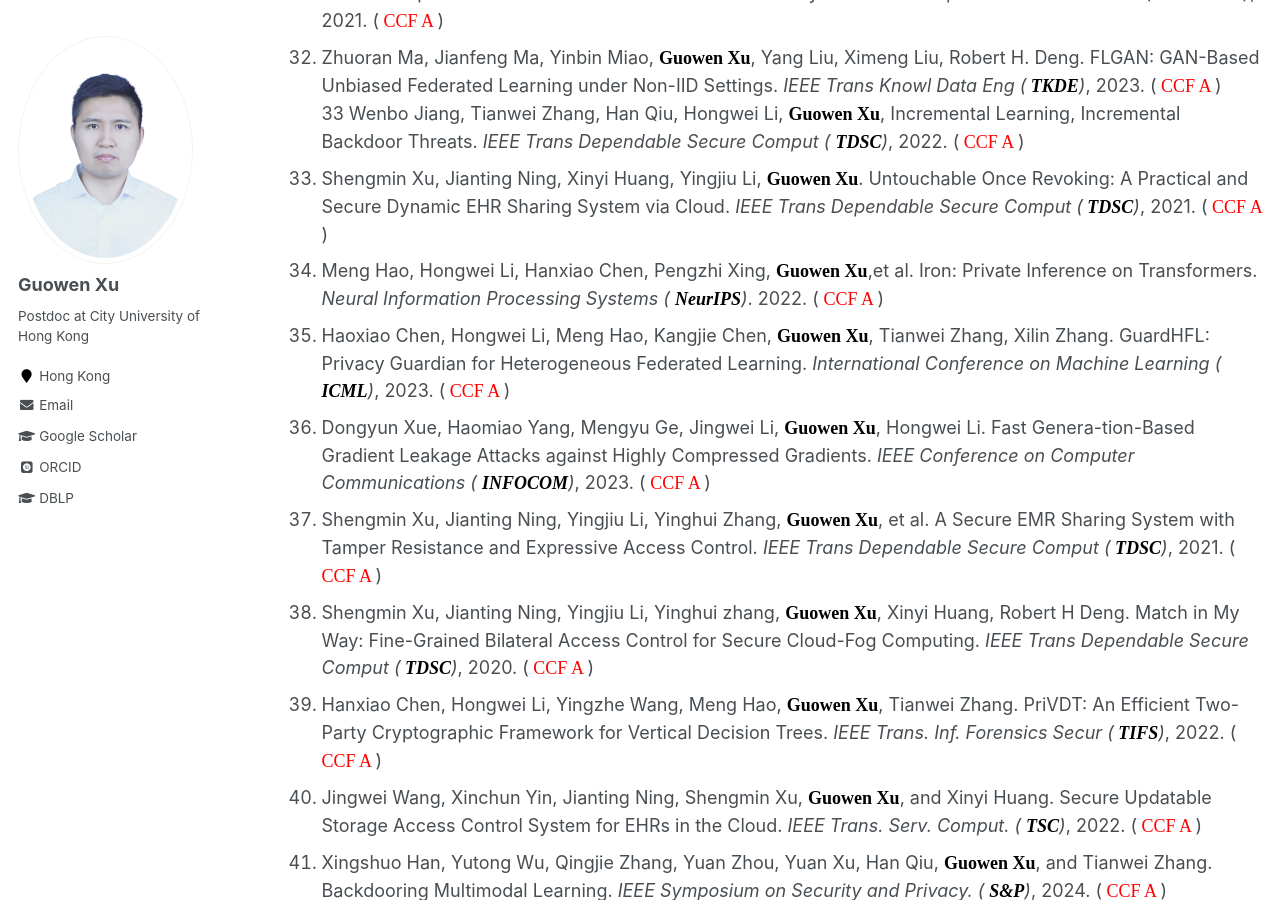
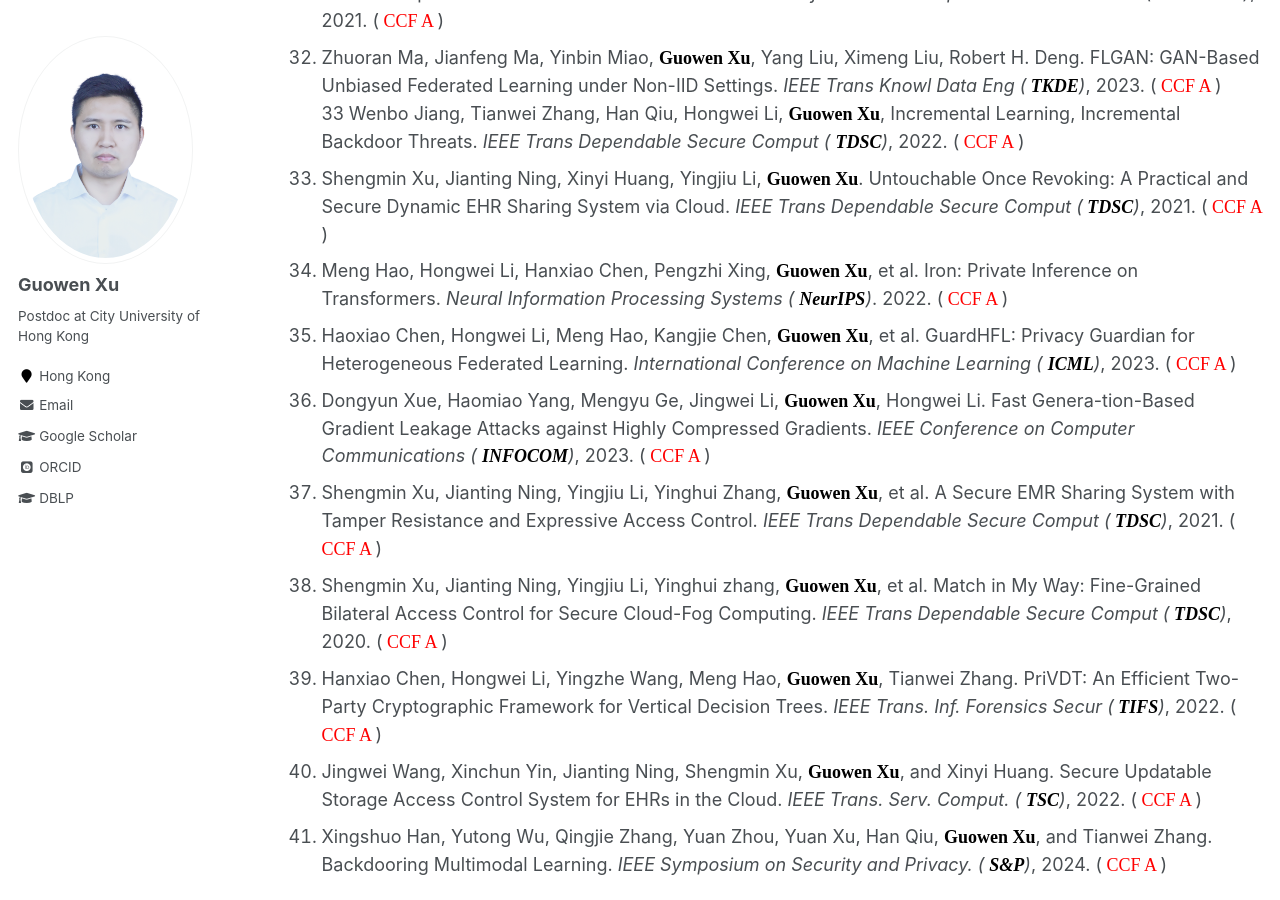
Before and after one commit to Guowen-xu/guowen-xu.github.io, a Jekyll site: the page built from _pages/publications.md, in a window 1280 px wide and 900 px high, scrolled down 2674 px. Built offline with Jekyll 4.4.1, drawn with Linux system fonts in a browser that asks for light colours; some web fonts are replaced.

Commit message:
Update publications.md

```diff
--- a/_pages/publications.md
+++ b/_pages/publications.md
@@ -48,11 +48,11 @@ You can find my articles on my [Google Scholar](https://scholar.google.com.hk/ci
 32. Zhuoran Ma, Jianfeng Ma, Yinbin Miao, **<font face="Times New Roman" color=black size=4> Guowen Xu</font>**, Yang Liu, Ximeng Liu, Robert H. Deng. FLGAN: GAN-Based Unbiased Federated Learning under Non-IID Settings. *IEEE Trans Knowl Data Eng (**<font face="Times New Roman" color=black size=4> TKDE</font>**)*, 2023. (<font face="Times New Roman" color=red size=4>  CCF A </font>)
 33 Wenbo Jiang, Tianwei Zhang, Han Qiu, Hongwei Li, **<font face="Times New Roman" color=black size=4> Guowen Xu</font>**, Incremental Learning, Incremental Backdoor Threats. *IEEE Trans Dependable Secure Comput ( **<font face="Times New Roman" color=black size=4> TDSC</font>**)*, 2022. (<font face="Times New Roman" color=red size=4>  CCF A </font>)
 34. Shengmin Xu, Jianting Ning, Xinyi Huang, Yingjiu Li, **<font face="Times New Roman" color=black size=4> Guowen Xu</font>**. Untouchable Once Revoking: A Practical and Secure Dynamic EHR Sharing System via Cloud. *IEEE Trans Dependable Secure Comput (**<font face="Times New Roman" color=black size=4> TDSC</font>**)*, 2021. (<font face="Times New Roman" color=red size=4>  CCF A </font>)
-35. Meng Hao, Hongwei Li, Hanxiao Chen, Pengzhi Xing, **<font face="Times New Roman" color=black size=4> Guowen Xu</font>**,et al. Iron: Private Inference on Transformers.  *Neural Information Processing Systems ( **<font face="Times New Roman" color=black size=4> NeurIPS</font>**)*. 2022. (<font face="Times New Roman" color=red size=4>  CCF A </font>)
-36. Haoxiao Chen, Hongwei Li, Meng Hao, Kangjie Chen, **<font face="Times New Roman" color=black size=4> Guowen Xu</font>**, Tianwei Zhang, Xilin Zhang. GuardHFL: Privacy Guardian for Heterogeneous Federated Learning. *International Conference on Machine Learning ( **<font face="Times New Roman" color=black size=4> ICML</font>**)*, 2023. (<font face="Times New Roman" color=red size=4>  CCF A </font>)
+35. Meng Hao, Hongwei Li, Hanxiao Chen, Pengzhi Xing, **<font face="Times New Roman" color=black size=4> Guowen Xu</font>**, et al. Iron: Private Inference on Transformers.  *Neural Information Processing Systems ( **<font face="Times New Roman" color=black size=4> NeurIPS</font>**)*. 2022. (<font face="Times New Roman" color=red size=4>  CCF A </font>)
+36. Haoxiao Chen, Hongwei Li, Meng Hao, Kangjie Chen, **<font face="Times New Roman" color=black size=4> Guowen Xu</font>**, et al. GuardHFL: Privacy Guardian for Heterogeneous Federated Learning. *International Conference on Machine Learning ( **<font face="Times New Roman" color=black size=4> ICML</font>**)*, 2023. (<font face="Times New Roman" color=red size=4>  CCF A </font>)
 37. Dongyun Xue, Haomiao Yang, Mengyu Ge, Jingwei Li, **<font face="Times New Roman" color=black size=4> Guowen Xu</font>**, Hongwei Li. Fast Genera-tion-Based Gradient Leakage Attacks against Highly Compressed Gradients.  *IEEE Conference on Computer Communications ( **<font face="Times New Roman" color=black size=4> INFOCOM</font>**)*, 2023. (<font face="Times New Roman" color=red size=4>  CCF A </font>)
 38. Shengmin Xu, Jianting Ning, Yingjiu Li, Yinghui Zhang, **<font face="Times New Roman" color=black size=4> Guowen Xu</font>**, et al. A Secure EMR Sharing System with Tamper Resistance and Expressive Access Control. *IEEE Trans Dependable Secure Comput (**<font face="Times New Roman" color=black size=4> TDSC</font>**)*, 2021. (<font face="Times New Roman" color=red size=4>  CCF A </font>)
-39. Shengmin Xu, Jianting Ning, Yingjiu Li, Yinghui zhang, **<font face="Times New Roman" color=black size=4> Guowen Xu</font>**, Xinyi Huang, Robert H Deng. Match in My Way: Fine-Grained Bilateral Access Control for Secure Cloud-Fog Computing. *IEEE Trans Dependable Secure Comput (**<font face="Times New Roman" color=black size=4> TDSC</font>**)*, 2020. (<font face="Times New Roman" color=red size=4>  CCF A </font>)
+39. Shengmin Xu, Jianting Ning, Yingjiu Li, Yinghui zhang, **<font face="Times New Roman" color=black size=4> Guowen Xu</font>**, et al. Match in My Way: Fine-Grained Bilateral Access Control for Secure Cloud-Fog Computing. *IEEE Trans Dependable Secure Comput (**<font face="Times New Roman" color=black size=4> TDSC</font>**)*, 2020. (<font face="Times New Roman" color=red size=4>  CCF A </font>)
 40. Hanxiao Chen, Hongwei Li, Yingzhe Wang, Meng Hao,  **<font face="Times New Roman" color=black size=4> Guowen Xu</font>**, Tianwei Zhang. PriVDT: An Efficient Two-Party Cryptographic Framework for Vertical Decision Trees. *IEEE Trans. Inf. Forensics Secur (**<font face="Times New Roman" color=black size=4> TIFS</font>**)*, 2022. (<font face="Times New Roman" color=red size=4>  CCF A </font>)
 41. Jingwei Wang, Xinchun Yin, Jianting Ning, Shengmin Xu, **<font face="Times New Roman" color=black size=4> Guowen Xu</font>**, and Xinyi Huang. Secure Updatable Storage Access Control System for EHRs in the Cloud. *IEEE Trans. Serv. Comput. ( **<font face="Times New Roman" color=black size=4> TSC</font>**)*, 2022. (<font face="Times New Roman" color=red size=4>  CCF A </font>)
 42. Xingshuo Han, Yutong Wu, Qingjie Zhang, Yuan Zhou,  Yuan Xu, Han Qiu, **<font face="Times New Roman" color=black size=4> Guowen Xu</font>**, and Tianwei Zhang. Backdooring Multimodal Learning. *IEEE Symposium on
```
